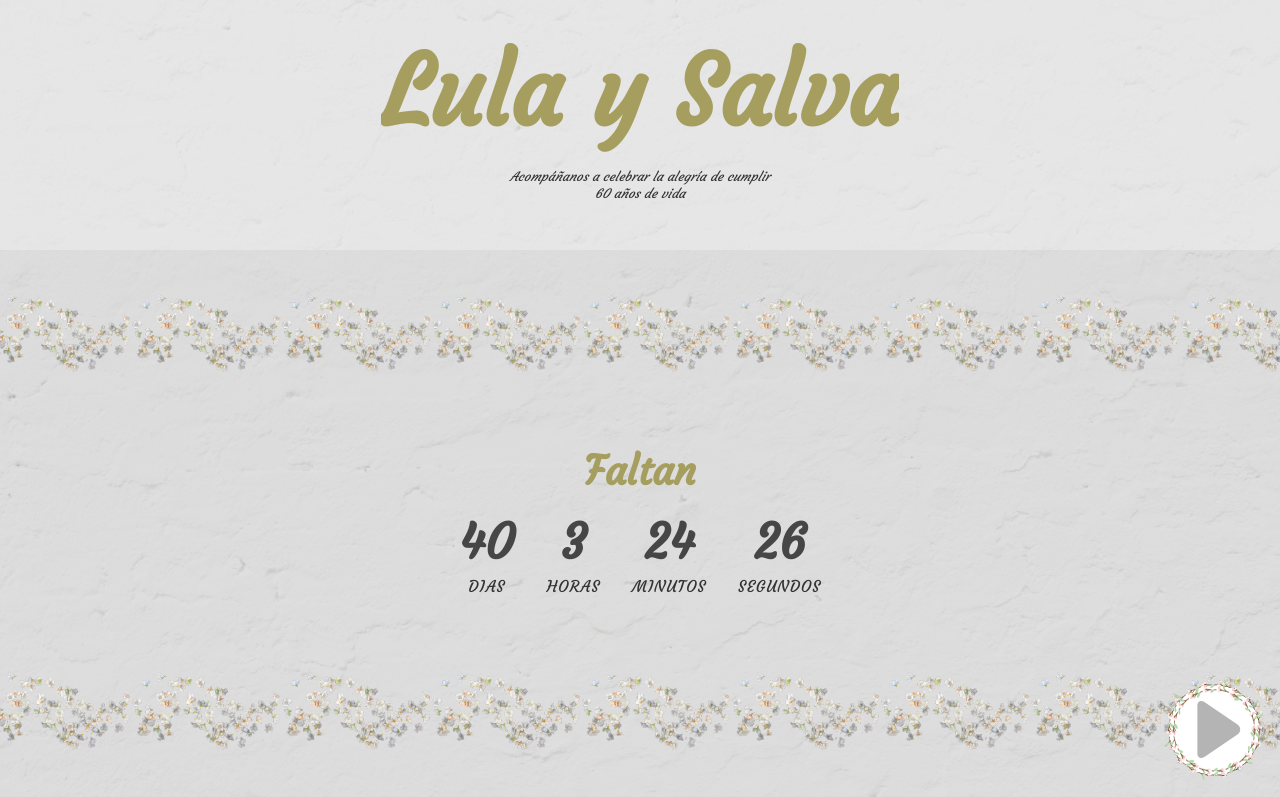
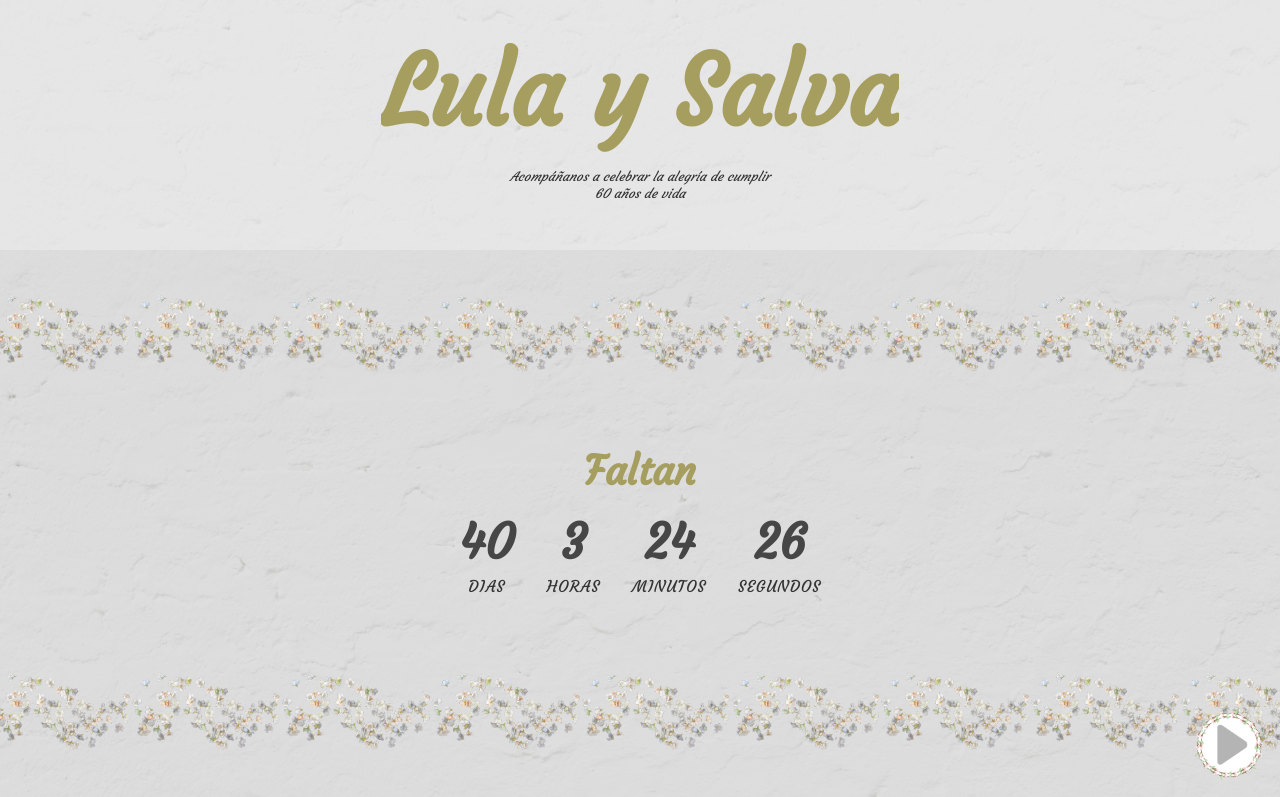
Before and after one commit to WalterDanielTorresMeza/lulaysalva_60, a React (Create React App) app: page / in a window 1280 px wide. Shown: the top 797 px of the page. Built offline with nearby package versions, Linux system fonts and the light colour scheme; a web font is replaced by a local one.

Commit message:
Update MusicPlayer.css

```diff
--- a/src/components/MusicPlayer.css
+++ b/src/components/MusicPlayer.css
@@ -7,8 +7,8 @@
 }
 
 .music-button {
-  width: 100px;      /* ancho del icono */
-  height: 100px;     /* altura igual para mantener proporción */
+  width: 70px;      /* ancho del icono */
+  height: 70px;     /* altura igual para mantener proporción */
   cursor: pointer;
   user-select: none;
   transition: transform 0.2s;
```
